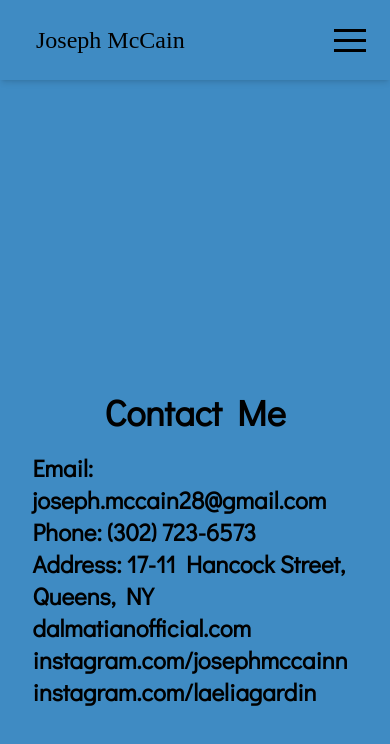
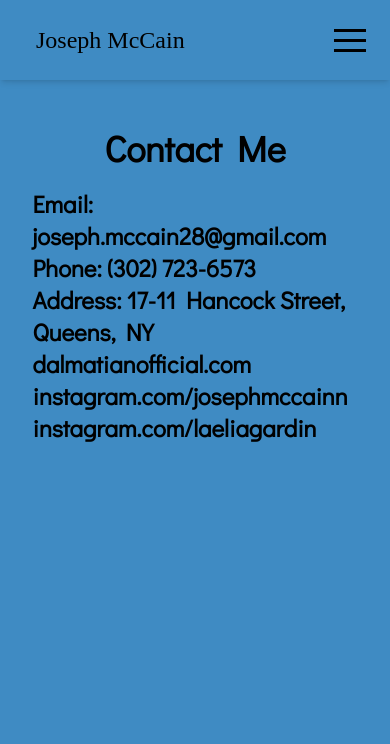
Before and after one commit to anukitsim/porfolioForJoseph, a Next.js app: page /contact in a window 390 px wide. Shown: the top 744 px of the page. Built offline with nearby package versions, Linux system fonts and the light colour scheme; a web font is replaced by a local one.

Commit message:
contact page mobile screen update

```diff
--- a/app/about/layout.jsx
+++ b/app/about/layout.jsx
@@ -23,7 +23,7 @@ export default function RootLayout({ children }) {
   return (
     <html lang="en">
       <body className="bg-[#ffecb4]">
-      <div className="fixed top-0 left-0 bg-[#ffecb4] right-0 shadow-md p-4 z-50"
+      <div className="fixed top-0 left-0 bg-rgba(240, 240, 240, 0.5) right-0 shadow-md p-4 z-50"
 
 >
         <div className="flex flex-row justify-between mx-20 items-center max-[1000px]:mx-0">
--- a/app/contact/page.jsx
+++ b/app/contact/page.jsx
@@ -2,7 +2,7 @@ import React from "react";
 
 const Contact = () => {
   return (
-<div className="flex items-center justify-center h-screen text-center flex-col gap-5 max-[1000px]:text-left">
+<div className="flex items-center justify-center max-[1000px]:justify-start text-center flex-col gap-5 max-[1000px]:text-left">
 <h1 className="text-4xl font-didact font-bold">Contact Me</h1>
 
 <p className="text-2xl font-didact font-bold">Email: joseph.mccain28@gmail.com
--- a/components/Menu.jsx
+++ b/components/Menu.jsx
@@ -14,7 +14,7 @@ const Menu = () => {
   };
 
   return (
-    <div className="fixed top-0 left-0 bg-white right-0 shadow-md p-4 z-50">
+    <div className="fixed top-0 left-0 bg-rgba(240, 240, 240, 0.5) right-0 shadow-md p-4 z-50">
       <div className="flex flex-row justify-between mx-20 items-center max-[1000px]:mx-0">
         <ul>
           <li>
```
